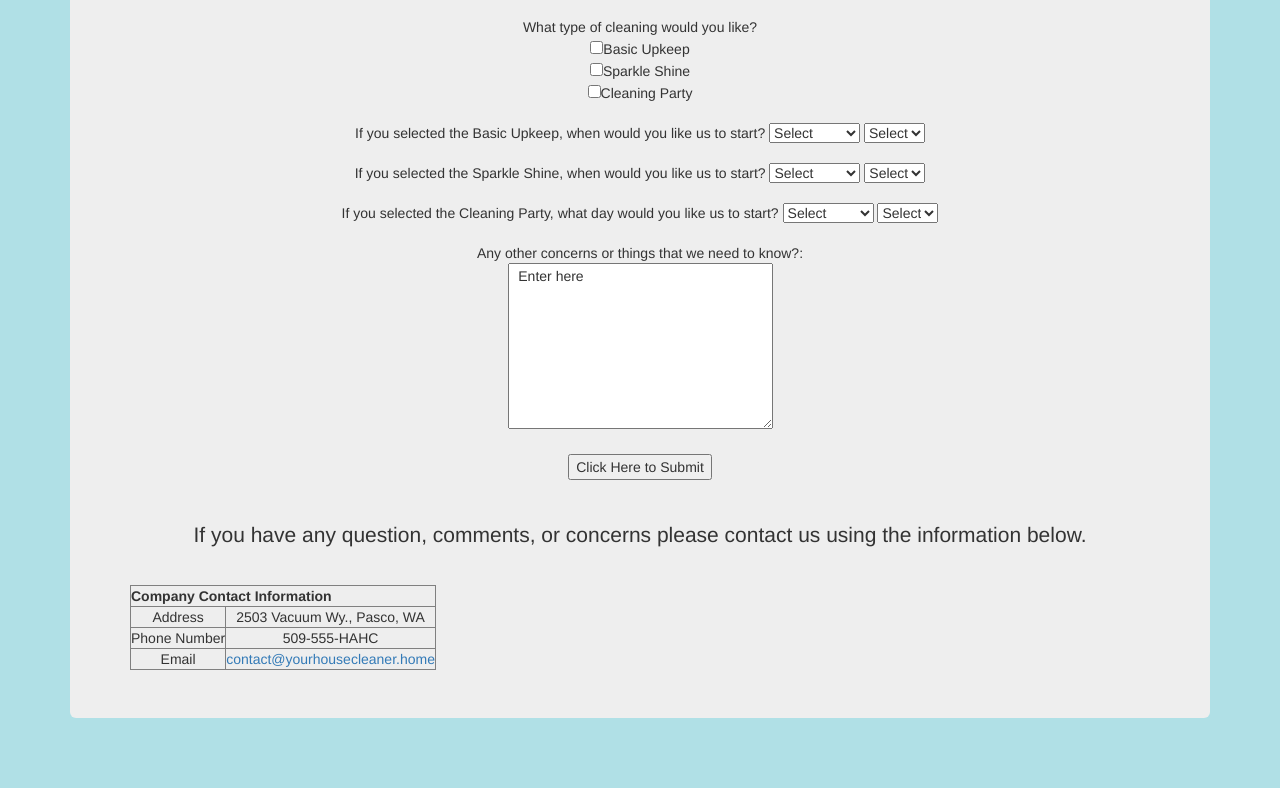
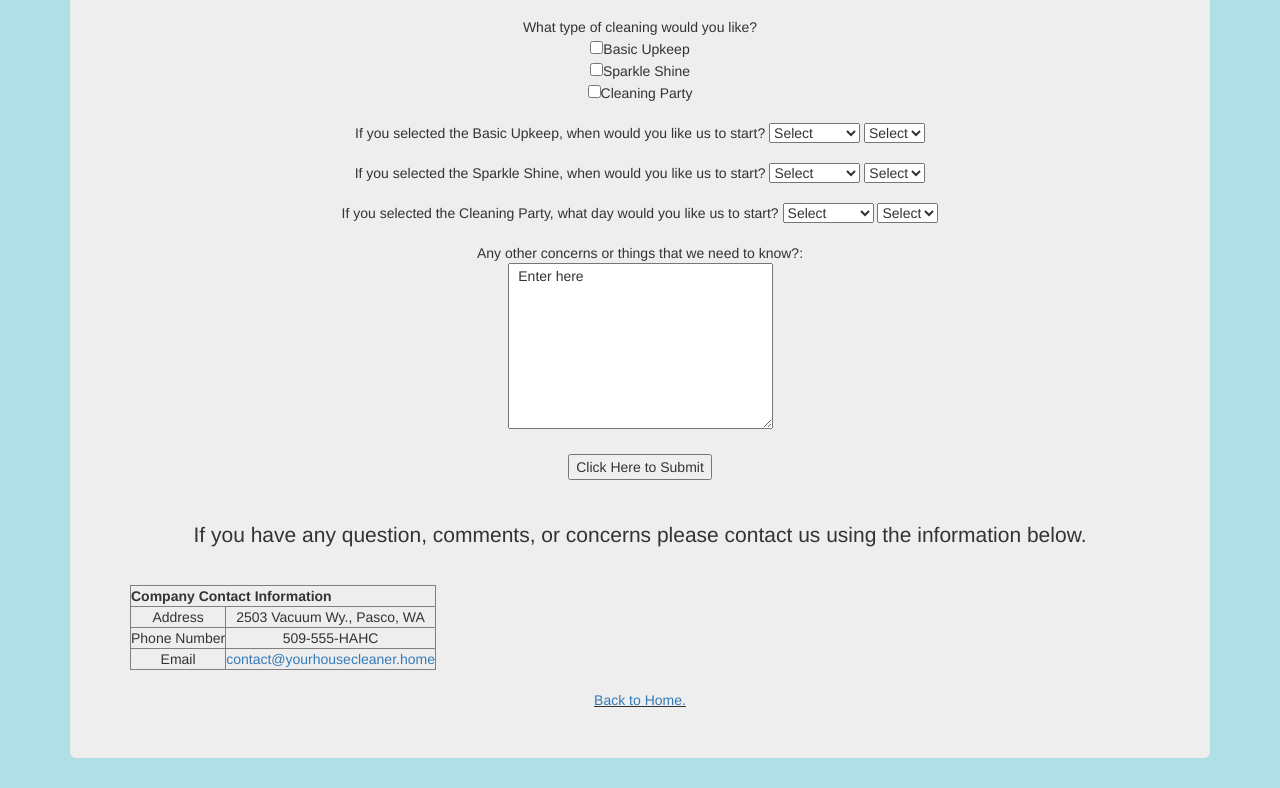
Before and after one commit to MrBrault/savannah305, a plain HTML site: page Request.html in a window 1280 px wide. Shown: the part 389-1177 px from the top of the page. Before the commit the page ends 1137 px from the top, so only its background shows below. Drawn offline with nearby package versions, Linux system fonts and the light colour scheme.

Commit message:
Update Request.html

```diff
--- a/Request.html
+++ b/Request.html
@@ -213,6 +213,8 @@ text-align:center;
     <td><a href="mailto:contact@yourhousecleaner.home">contact@yourhousecleaner.home</a></td>
   </tr>
 </table>
+  <br />
+  <u> <a href="index.html"> Back to Home. </a> </u>
   </div>
 </div>
 </div>
```
